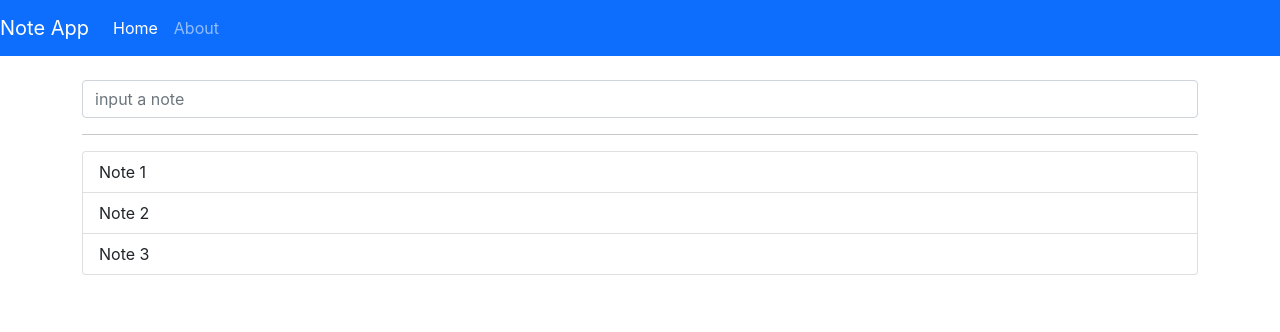
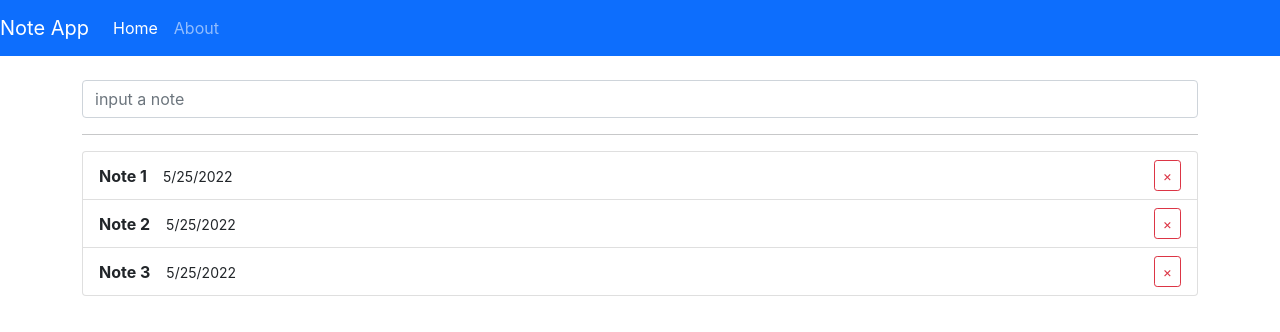
Before and after one commit to DmitrySergiyenko/noteApp-react, a React (Create React App) app: page / in a window 1280 px wide. Shown: the top 332 px of the page. Built offline with nearby package versions, Linux system fonts and the light colour scheme.

Commit message:
before alert

```diff
--- a/src/components/Notes.js
+++ b/src/components/Notes.js
@@ -4,7 +4,22 @@ export const Notes = ({ notes }) => {
     return (
         <ul className="list-group">
             {notes.map(note => (
-                <li className="list-group-item" key={note.id}>{note.title}</li>
+                <li
+                    className="list-group-item note"
+                    key={note.id}
+                >
+                    <div>
+                        <strong>{note.title}</strong>
+                        <small>{new Date().toLocaleDateString()}</small>
+                    </div>
+                    <button
+                        type="button"
+                        className="btn btn-outline-danger btn-sm"
+                    >
+                        &times;
+
+                    </button>
+                </li>
             ))}
 
         </ul>
```
